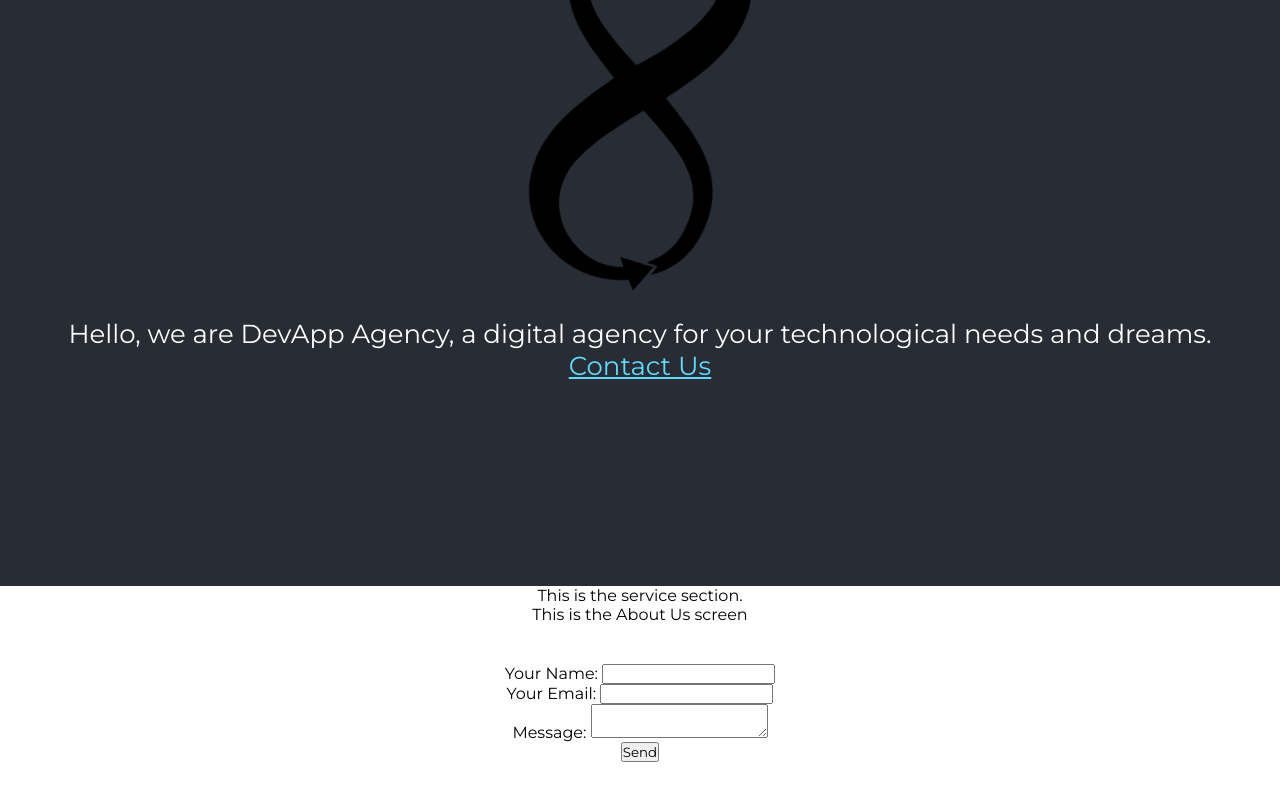
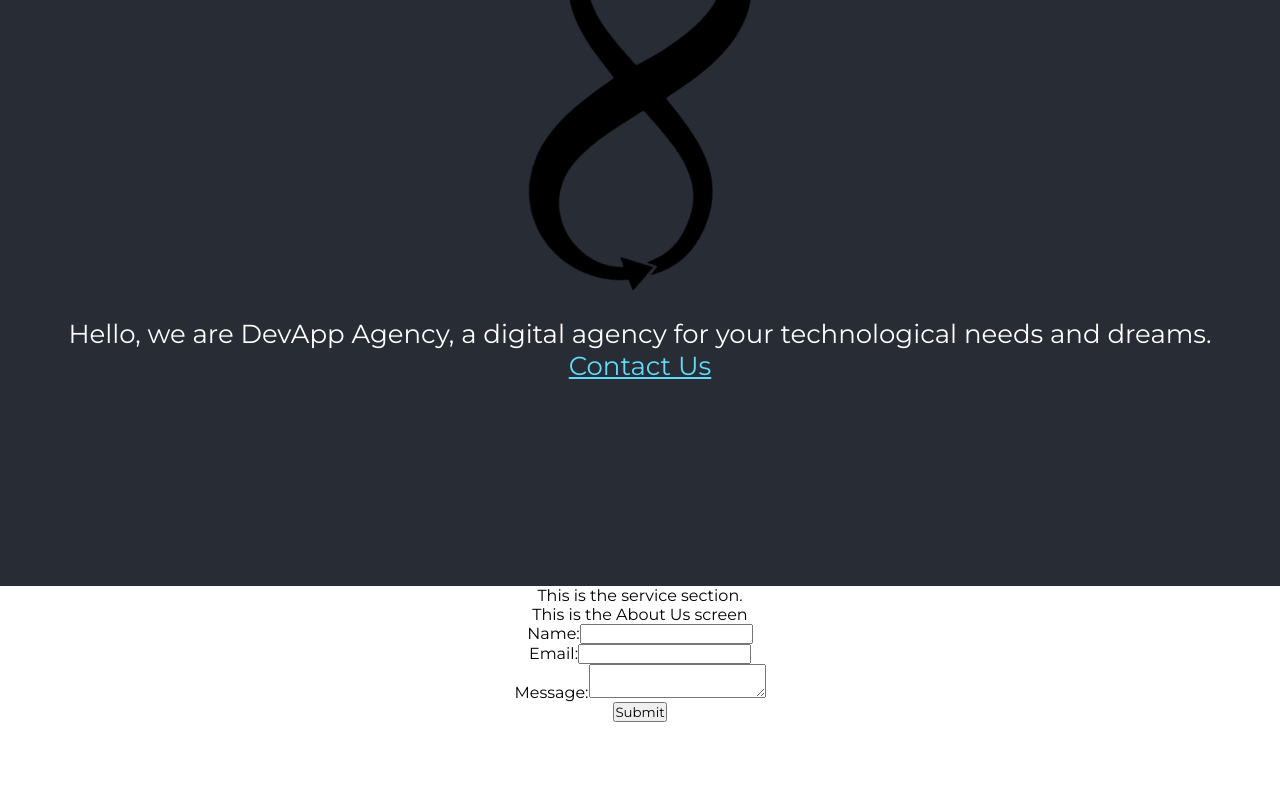
Before and after one commit to Benji-Burke/contactDevApp, a React (Create React App) app: page / in a window 1280 px wide. Shown: the part 294-1094 px from the top of the page. After the commit the page ends 1016 px from the top, so only its background shows below. Built offline with nearby package versions, Linux system fonts and the light colour scheme.

Commit message:
email contact added

```diff
--- a/public/index.html
+++ b/public/index.html
@@ -27,7 +27,6 @@
       Learn how to configure a non-root public URL by running `npm run build`.
     -->
     <title>React App</title>
-
   </head>
   <body>
 
@@ -36,33 +35,18 @@
       <input type="email" name="email" />
       <textarea name="message"></textarea>
     </form>
+    <noscript>You need to enable JavaScript to run this app.</noscript>
+    <div id="root"></div>
+    <!--
+      This HTML file is a template.
+      If you open it directly in the browser, you will see an empty page.
 
-    <div id="root"></div>
-    <script type="text/babel">
-      ReactDOM.render(
-        <form method="post">
-          <input type="hidden" name="form-name" value="contact" />
-          <p>
-            <label>
-              Your Name: <input type="text" name="name" />
-            </label>
-          </p>
-          <p>
-            <label>
-              Your Email: <input type="email" name="email" />
-            </label>
-          </p>
-          <p>
-            <label>
-              Message: <textarea name="message" />
-            </label>
-          </p>
-          <p>
-            <button type="submit">Send</button>
-          </p>
-        </form>,
-        document.getElementById("root")
-      );
-    </script>
+      You can add webfonts, meta tags, or analytics to this file.
+      The build step will place the bundled scripts into the <body> tag.
+
+      To begin the development, run `npm start` or `yarn start`.
+      To create a production bundle, use `npm run build` or `yarn build`.
+    -->
+
   </body>
 </html>
--- a/src/App.js
+++ b/src/App.js
@@ -2,8 +2,8 @@ import Service from './components/Service.js'
 import NavbarComponent from './components/Navbar/NavbarComponent.js';
 import AboutUs from './components/AboutUs.js';
 import logo from './Infinity-Arrow.svg';
-import ContactUs from './components/ContactUs.js';
 import './App.css';
+import ContactForm from './components/ContactForm.js';
 
 
 
@@ -26,7 +26,7 @@ function App() {
       </header>
       <Service/>
       <AboutUs/>
-      <ContactUs/>
+      <ContactForm/>
     </div>
   );
 }
--- /dev/null
+++ b/src/components/ContactForm.js
@@ -0,0 +1,89 @@
+import React, { Component } from "react";
+import axios from "axios";
+
+
+// const formStyles = {
+//     display: 'flex',
+//     flexDirection: 'column',
+//     margin: '60px'
+//   }
+
+class ContactForm extends Component {
+  constructor() {
+    super();
+    this.state = {
+      name: "",
+      email: "",
+      message: "",
+      status: "Submit"
+    };
+  }
+
+  handleSubmit(event) {
+    event.preventDefault();
+    this.setState({ status: "Sending" });
+    axios({
+      method: "POST",
+      url: "http://localhost:5000/contact",
+      data: this.state,
+    }).then((response) => {
+      if (response.data.status === "sent") {
+        alert("Message Sent");
+        this.setState({ name: "", email: "", message: "", status: "Submit" });
+      } else if (response.data.status === "failed") {
+        alert("Message Failed");
+      }
+    });
+  }
+
+  handleChange(event) {
+    const field = event.target.id;
+    if (field === "name") {
+      this.setState({ name: event.target.value });
+    } else if (field === "email") {
+      this.setState({ email: event.target.value });
+    } else if (field === "message") {
+      this.setState({ message: event.target.value });
+    }
+  }
+
+  render() {
+    let buttonText = this.state.status;
+    return (
+        <form onSubmit={this.handleSubmit.bind(this)} method="POST">
+          <div>
+            <label htmlFor="name">Name:</label>
+            <input
+              type="text"
+              id="name"
+              value={this.state.name}
+              onChange={this.handleChange.bind(this)}
+              required
+            />
+          </div>
+          <div>
+            <label htmlFor="email">Email:</label>
+            <input
+              type="email"
+              id="email"
+              value={this.state.email}
+              onChange={this.handleChange.bind(this)}
+              required
+            />
+          </div>
+          <div>
+            <label htmlFor="message">Message:</label>
+            <textarea
+              id="message"
+              value={this.state.message}
+              onChange={this.handleChange.bind(this)}
+              required
+            />
+          </div>
+          <button type="submit">{buttonText}</button>
+        </form>
+    );
+  }
+}
+
+export default ContactForm;
--- a/src/components/ContactUs.js
+++ b/src/components/ContactUs.js
@@ -12,7 +12,7 @@ class ContactUs extends React.Component {
 
   render() {
     return (
-      <form style={formStyles} name="contact" method="post">
+      <form st name="contact" method="post">
           <input type="hidden" name="contact" value="contact" />
           <p>
             <label>Your Name: <input type="text" name="name"/></label>
```
